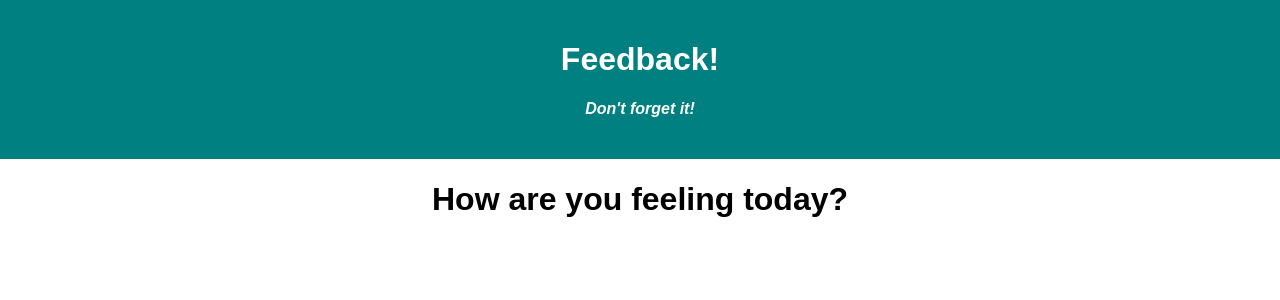
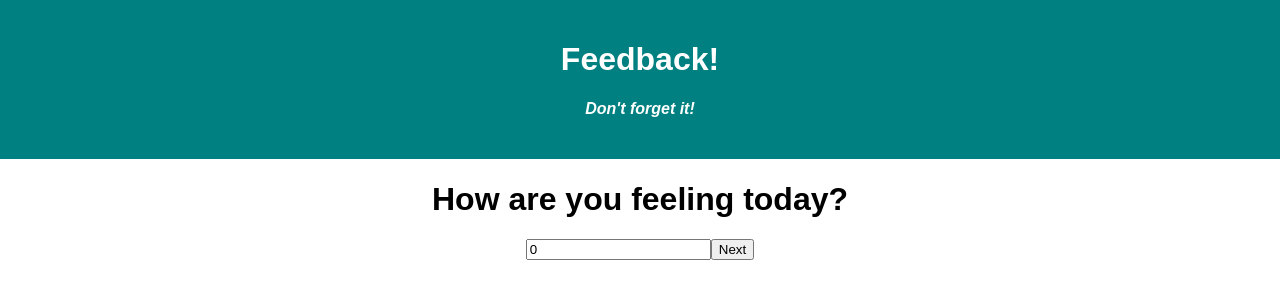
Before and after one commit to briolive/weekend-redux-feedback-loop, a React (Create React App) app: page /#/ in a window 1280 px wide. Shown: the top 300 px of the page. Built offline with nearby package versions, Linux system fonts and the light colour scheme.

Commit message:
Completed StepOne component with reducer for 'feeling', input validation, and next button that saves 'feeling' to reducer and navigates to next page

```diff
--- a/src/components/StepOne/StepOne.jsx
+++ b/src/components/StepOne/StepOne.jsx
@@ -11,10 +11,29 @@
     const feeling = useSelector(store => store.feeling);
     const dispatch = useDispatch();
 
+    // Step 4: Dispatch
+    const handleChange = (event) => {
+        // Pass the data to our reducer
+        dispatch({ type: 'SET_FEELING', payload: event.target.value });
+    }
+
+    // Input validation
+    const nextStep = () => {
+        if (feeling > 1 && feeling <= 5) {
+            history.push('/steptwo');
+        } else {
+            alert('Rating is required to continue.')
+        }};
+
 
     return (
         <>
         <h1>How are you feeling today?</h1>
+        <div>
+            {/* Step 3: Getter & Setter */}
+            <input value={feeling} onChange={handleChange} className="input" type="number" />
+            <button onClick={nextStep} className="button">Next</button>
+        </div>
         </>
     )
 }
--- a/src/index.js
+++ b/src/index.js
@@ -8,6 +8,11 @@
 import { Provider } from 'react-redux';
 
 const feeling = (state = 0, action) => {
+    if (action.type === 'SET_FEELING') {
+        // dispatch will have type of 'SET_FEELING'
+        // and payload with the value to set
+        return action.payload;
+    } else
     return state;
 }
 
```
Also changed, not shown: 1 other file (tests, documents, lock files or other folders).
